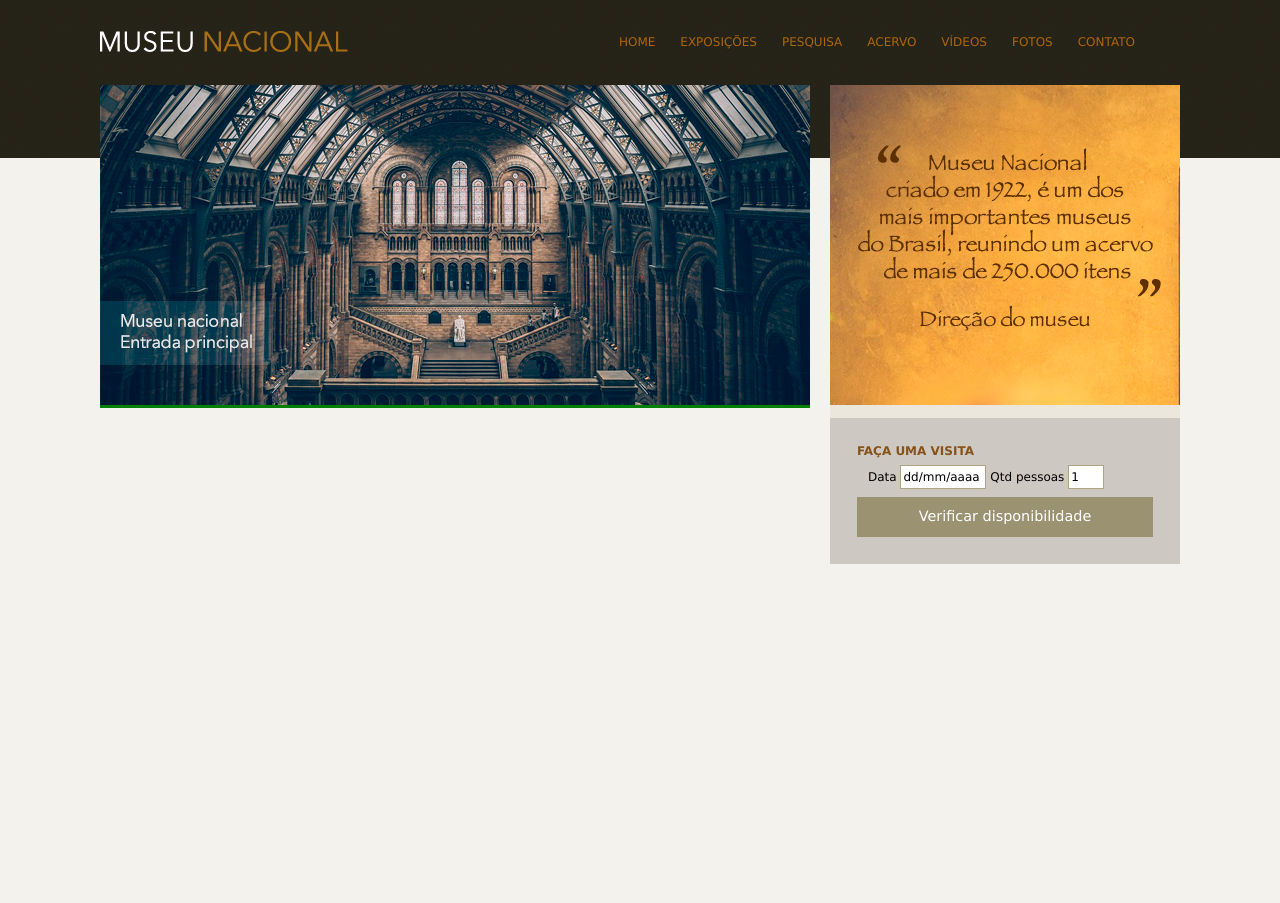
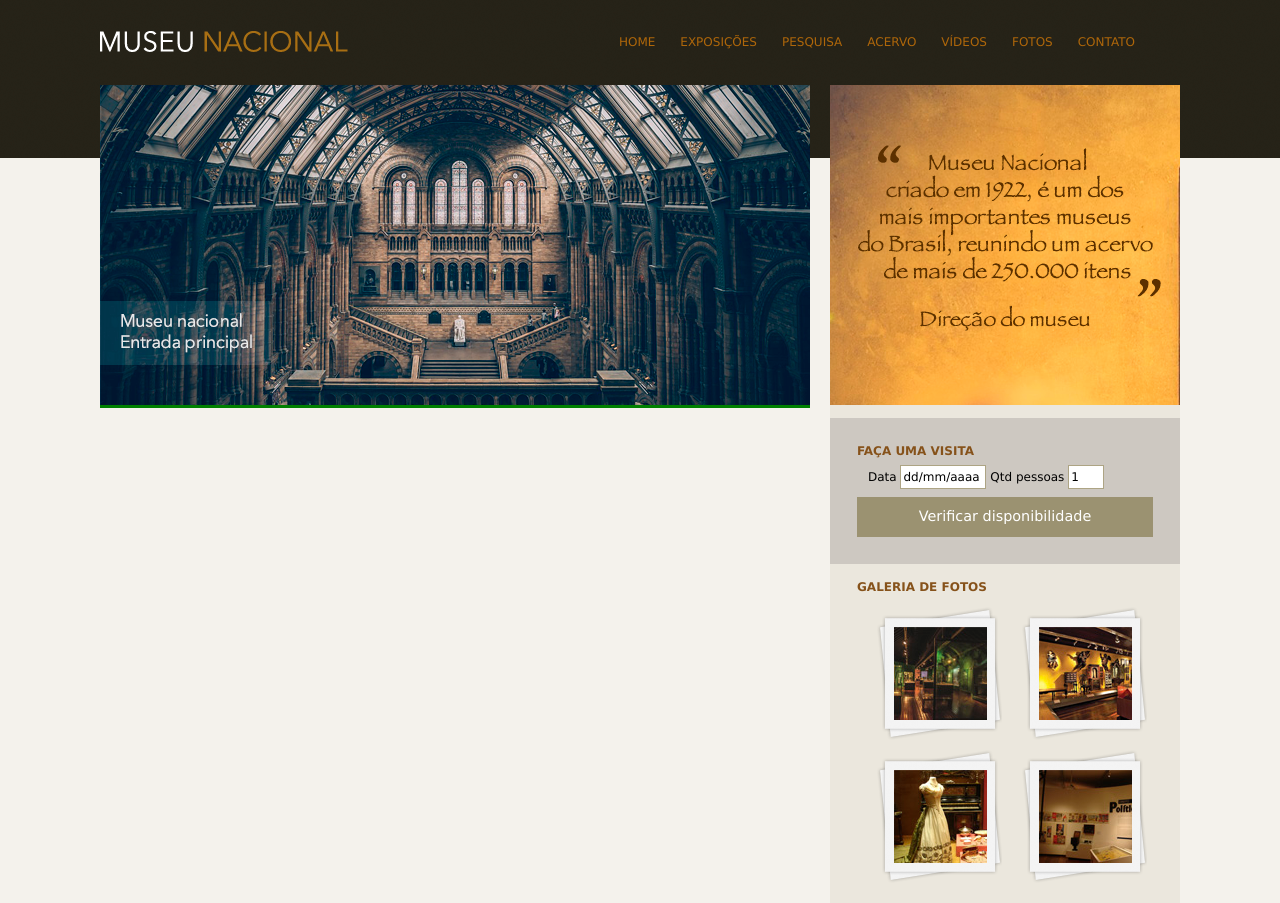
Before and after one commit to thatacello/website-Museu-Nacional, a plain HTML site: page index.html in a window 1280 px wide. Before the commit the page ends 800 px from the top, so only its background shows below. Drawn offline with Linux system fonts and the light colour scheme.

Commit message:
galeria de fotos

```diff
--- a/css/estilo.css
+++ b/css/estilo.css
@@ -56,11 +56,26 @@ aside{
     width: 350px;
     float: right;
     background: #ebe7dd;
+    padding-bottom: 20px;
 }
 section#visita{
     background: #cdc8c1;
     padding: 10px 27px 27px 27px;
     margin-top: 10px;
+}
+section#galeria{
+    padding: 0 27px 0 27px;
+}
+section#galeria a{
+    display: block;
+    background: url(/images/fundo-foto.png) no-repeat;
+    float: left;
+    padding: 17px 15px 17px 15px;
+    margin: 10px 0 0 20px;
+}
+section#galeria img{
+    margin-left: 2px;
+    margin-top: 3px;
 }
 h4{
     color: #86521a;
--- a/index.html
+++ b/index.html
@@ -54,6 +54,7 @@
                     <img src="/images/depoimento.png">
                 </section>
 
+                <!-- inicio seção visita  -->
                 <section id="visita">
                     <h4>Faça uma visita</h4>
                     <form>
@@ -70,6 +71,29 @@
                         <input class="botao" type="submit" value="Verificar disponibilidade">
                     </form>
                 </section>
+                <!-- fim seção visita  -->
+
+                <!-- inicio galeria -->
+                <section id="galeria">
+                    <h4>Galeria de fotos</h4>
+                    <a href="">
+                        <img src="/images/imagem1.jpg" height="93px" width="93px">
+                    </a>
+
+                    <a href="">
+                        <img src="/images/imagem2.jpg" height="93px" width="93px">
+                    </a>
+
+                    <a href="">
+                        <img src="/images/imagem3.jpg" height="93px" width="93px">
+                    </a>
+
+                    <a href="">
+                        <img src="/images/imagem4.jpg" height="93px" width="93px">
+                    </a>
+                </section>
+                <!-- fim galeria -->
+
             </aside>
             <!-- fim conteudo lateral -->
         </div>
```
